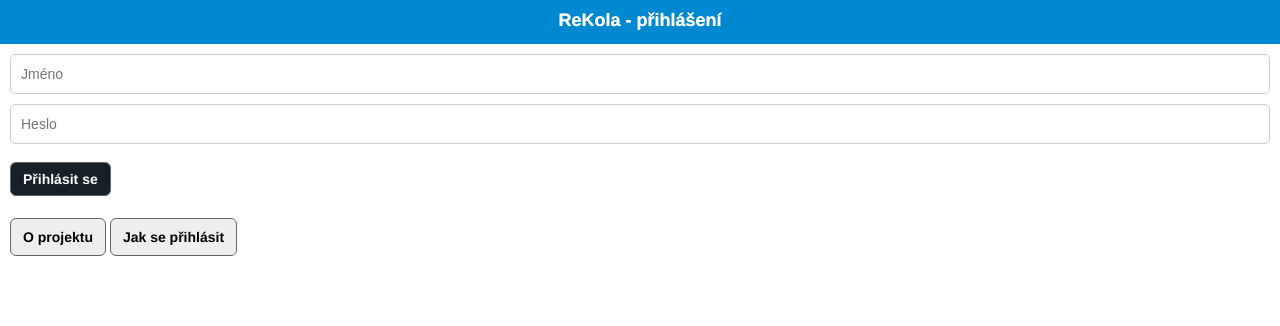
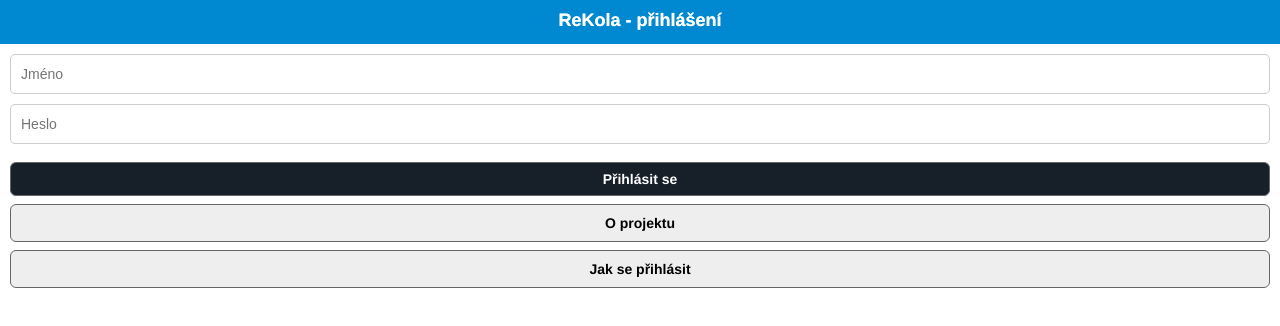
Before and after one commit to andrewshadura/mobile-web, a website: page index.html in a window 1280 px wide. Drawn offline with Linux system fonts and the light colour scheme; some packages are replaced by stand-ins of ours.

Commit message:
Style: buttons are now block elements | #34

```diff
--- a/sass/_layout.sass
+++ b/sass/_layout.sass
@@ -3,6 +3,8 @@
 	display: none !important
 .panel
 	padding-top: 10px !important
+.button
+	display: block !important
 
 #splashscreen
 	display: table
```
Also changed, not shown: css/screen.css.
